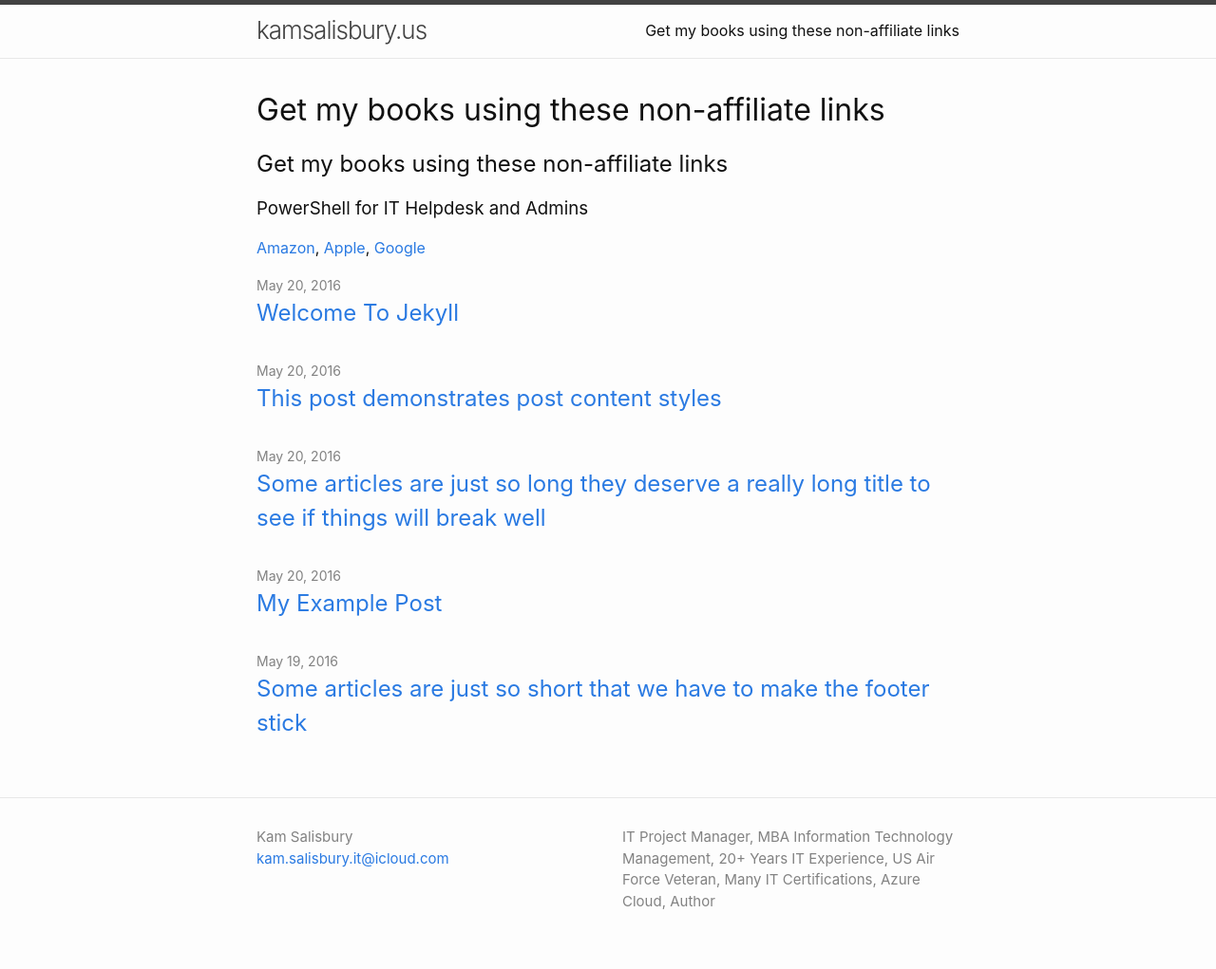
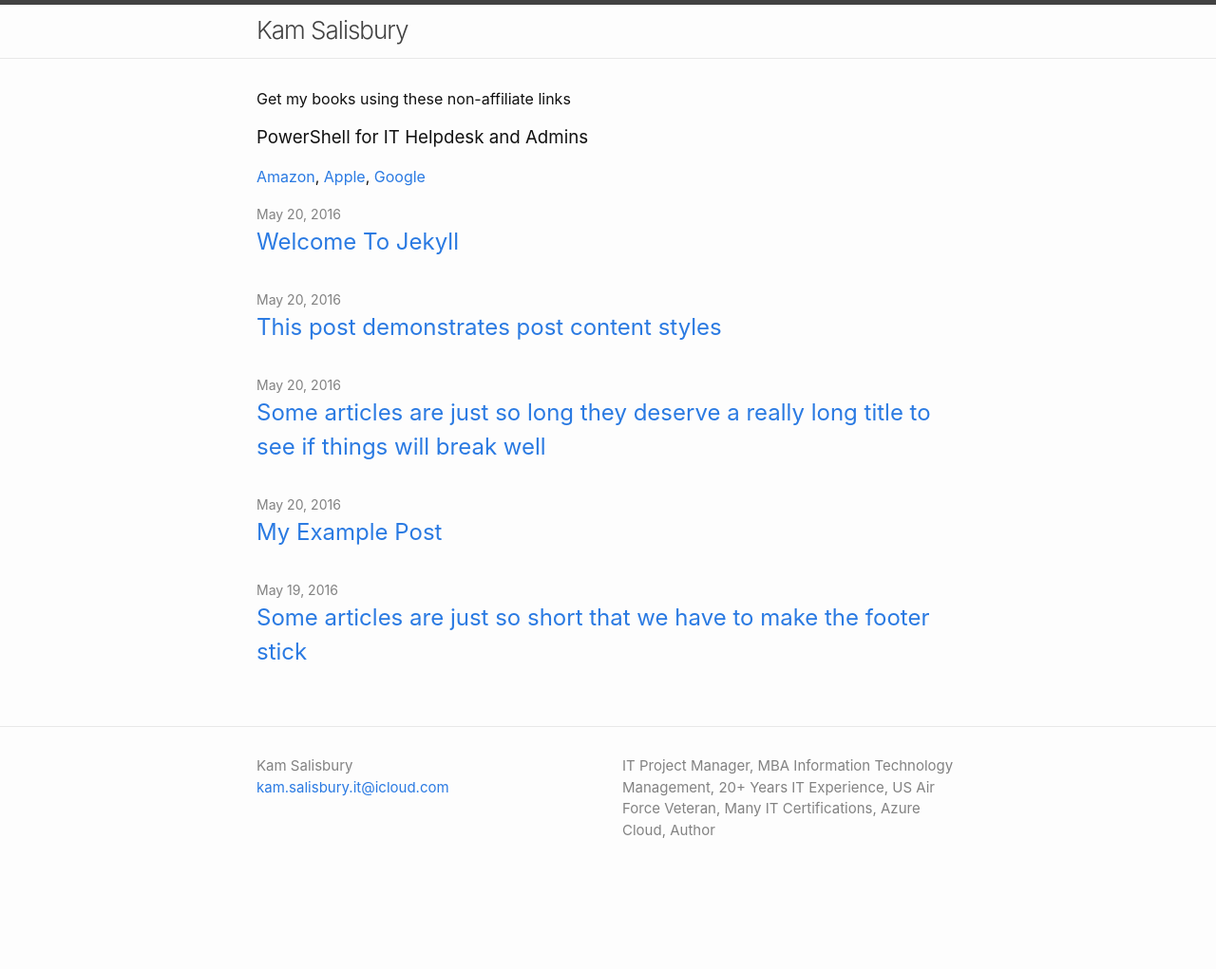
Before and after one commit to kamsalisbury/kamsalisbury.github.io, a Jekyll site: the page built from index.md, in a window 1280 px wide. Shown: the whole page at 95% size. Built offline with Jekyll 4.4.1, drawn with Linux system fonts in a browser that asks for light colours; our own code applies the rules of GitHub Pages for plain Markdown files; after the commit the page ends 946 px from its top, so only the background shows below that.

Commit message:
Fix index.md injection tripple title

```diff
--- a/_config.yml
+++ b/_config.yml
@@ -1,4 +1,4 @@
-title: kamsalisbury.us
+title: Kam Salisbury
 author:
   name: Kam Salisbury
   email: kam.salisbury.it@icloud.com
--- a/index.md
+++ b/index.md
@@ -1,4 +1,4 @@
-## Get my books using these non-affiliate links
+Get my books using these non-affiliate links
 
 ### PowerShell for IT Helpdesk and Admins
 [Amazon](https://www.amazon.com/gp/product/B07W8XW6K6/ref=dbs_a_def_rwt_bibl_vppi_i0), [Apple](https://books.apple.com/us/book/powershell-for-it-helpdesk-and-admins/id1573751396?itsct=books_box_link&itscg=30200&ls=1), [Google](https://www.google.com/books/edition/PowerShell_for_IT_Helpdesk_and_Admins/MccyEAAAQBAJ?hl=en&gbpv=0)
```
